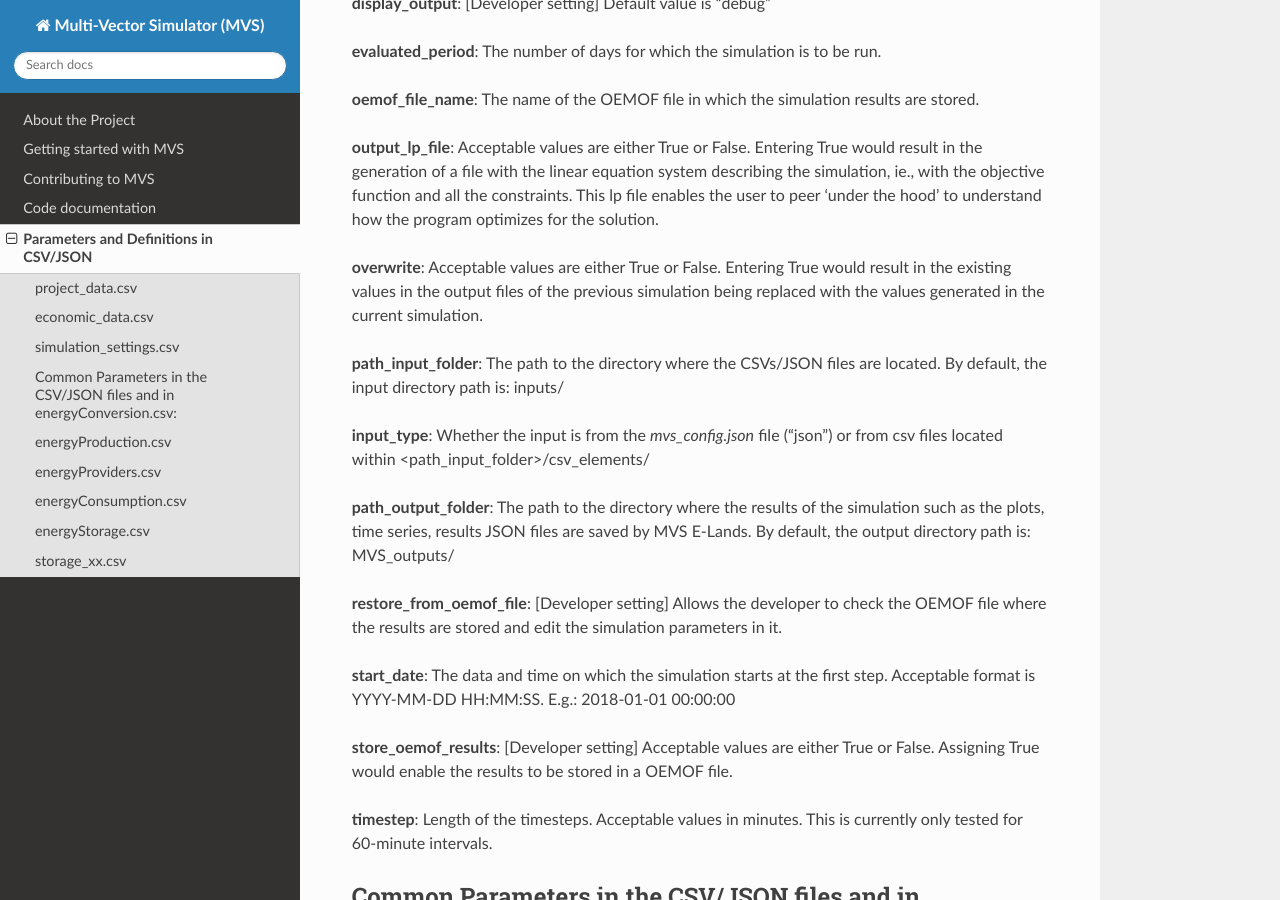
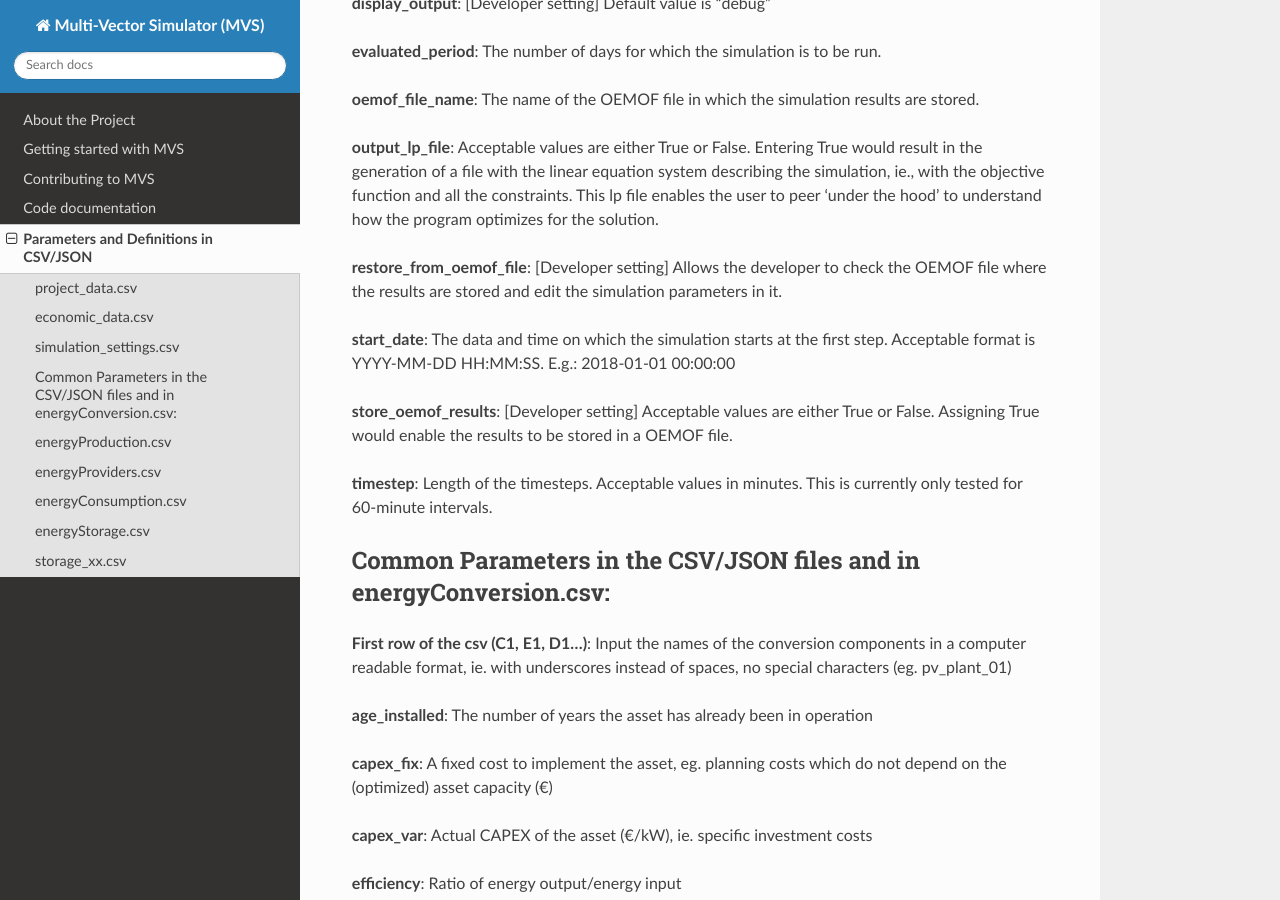
Before and after one commit to rl-institut/multi-vector-simulator, a Sphinx documentation site: the page built from docs/MVS_parameters.rst, in a window 1280 px wide and 900 px high, scrolled down 912 px. Built offline with Sphinx 7.4.7 and the Read the Docs theme 2.0.0, drawn with Linux system fonts in a browser that asks for light colours.

Commit message:
Delete parameters from simulation_settings doc

```diff
--- a/docs/MVS_parameters.rst
+++ b/docs/MVS_parameters.rst
@@ -41,15 +41,6 @@ simulation_settings.csv
 **oemof_file_name**: The name of the OEMOF file in which the simulation results are stored.
 
 **output_lp_file**: Acceptable values are either True or False. Entering True would result in the generation of a file with the linear equation system describing the simulation, ie., with the objective function and all the constraints. This lp file enables the user to peer ‘under the hood’ to understand how the program optimizes for the solution.
-
-**overwrite**: Acceptable values are either True or False. Entering True would result in the existing values in the output files of the previous simulation being replaced with the values generated in the current simulation.
-
-**path_input_folder**: The path to the directory where the CSVs/JSON files are located. By default, the input directory path is: inputs/
-
-**input_type**: Whether the input is from the `mvs_config.json` file ("json") or from csv files
-located within <path_input_folder>/csv_elements/
-
-**path_output_folder**: The path to the directory where the results of the simulation such as the plots, time series, results JSON files are saved by MVS E-Lands. By default, the output directory path is: MVS_outputs/
 
 **restore_from_oemof_file**: [Developer setting] Allows the developer to check the OEMOF file where the results are stored and edit the simulation parameters in it.
 
```
